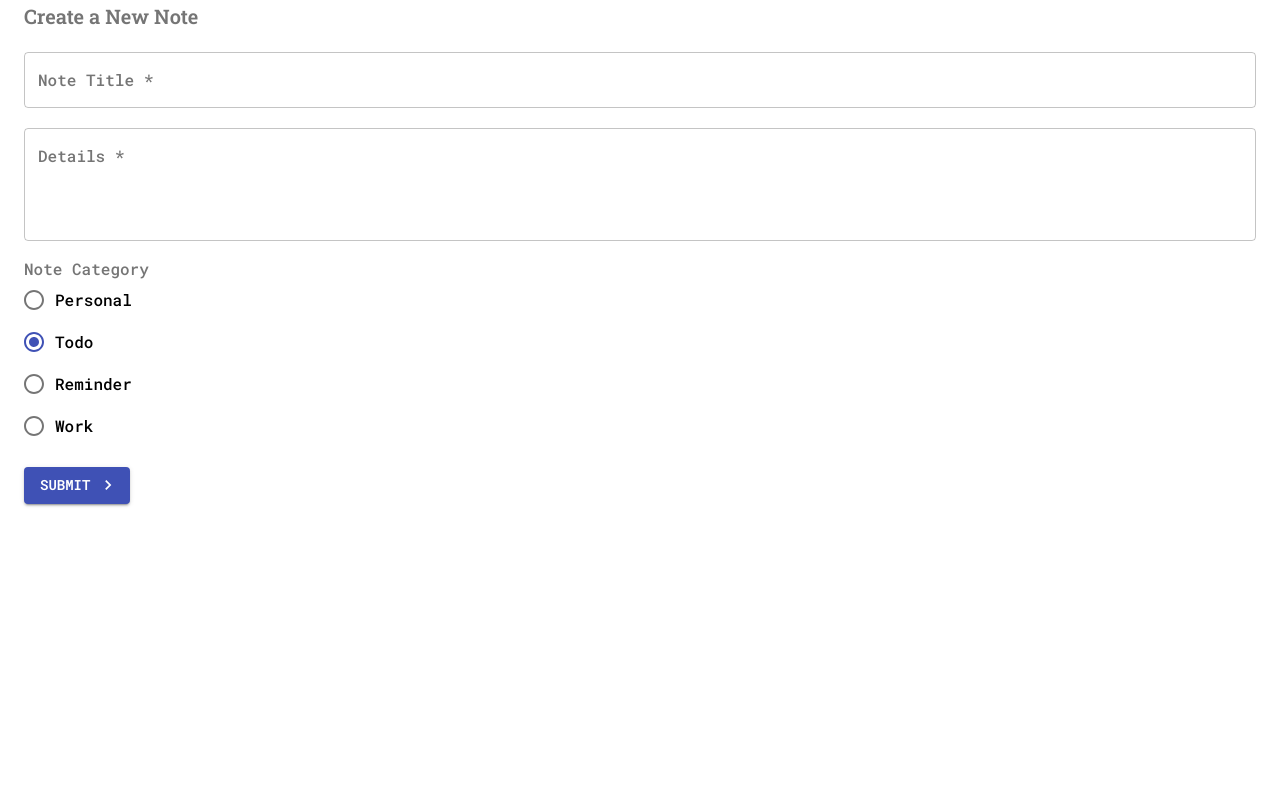
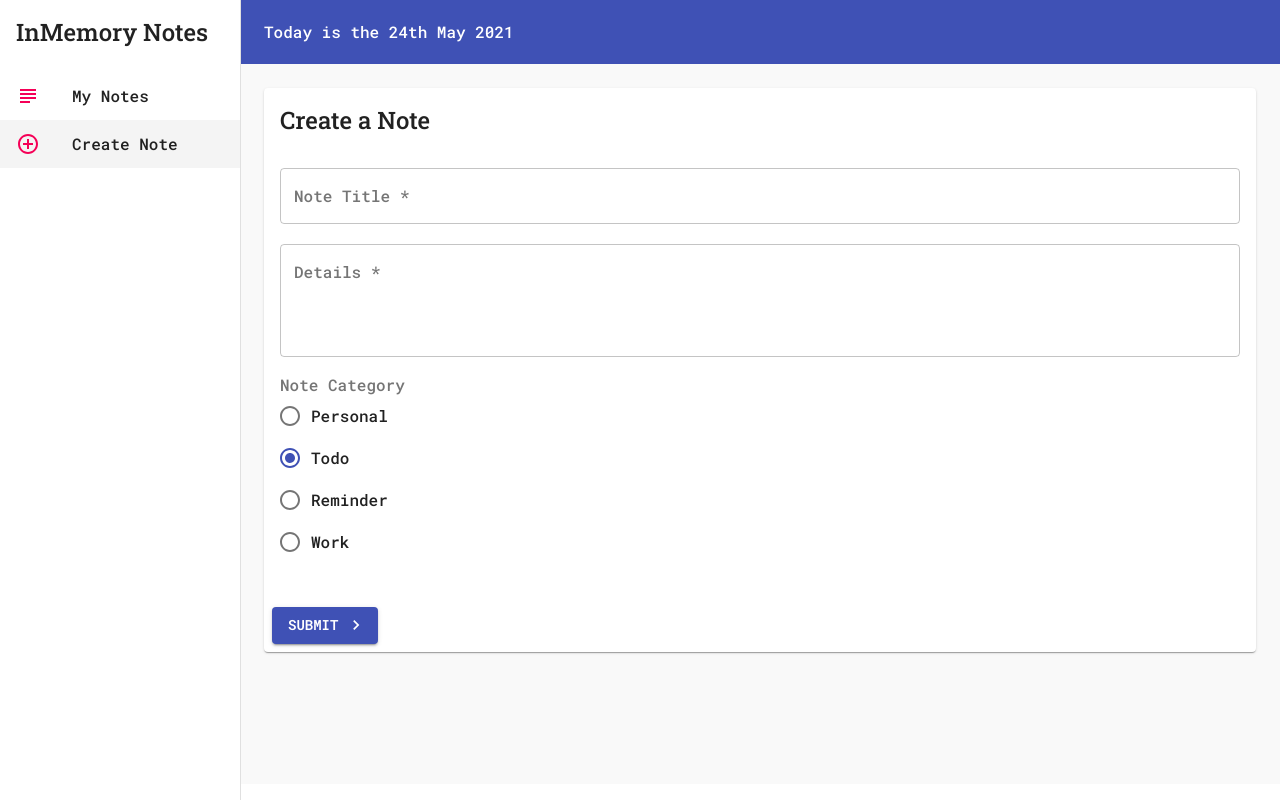
Before and after one commit to deepkush97/inmemory-notes-app-ts, a React (Create React App) app: page /create in a window 1280 px wide. Built offline with nearby package versions, Linux system fonts and the light colour scheme.

Commit message:
Added: Layout with Sidebar and NavBar

```diff
--- a/src/App.tsx
+++ b/src/App.tsx
@@ -5,11 +5,13 @@
 import { View } from "./pages/view";
 import { globalTheme } from "./theme/global";
 import { NotesProvider } from "./context/global";
+import { Layout } from "./components/Layout";
 function App() {
   return (
-    <BrowserRouter>
     <NotesProvider>
       <ThemeProvider theme={globalTheme}>
+        <BrowserRouter>
+          <Layout>
             <Switch>
               <Route exact path="/">
                 <View />
@@ -18,9 +20,10 @@
                 <Create />
               </Route>
             </Switch>
+          </Layout>
+        </BrowserRouter>
       </ThemeProvider>
     </NotesProvider>
-    </BrowserRouter>
   );
 }
 
--- /dev/null
+++ b/src/components/Layout.tsx
@@ -0,0 +1,34 @@
+import { makeStyles } from "@material-ui/core";
+import { FC } from "react";
+import { NavBar } from "./NavBar";
+import { SideBar } from "./SideBar";
+
+const useStyles = makeStyles((theme) => {
+  return {
+    page: {
+      background: "#f9f9f9",
+      width: "100%",
+      height: "92vh",
+      padding: theme.spacing(3),
+    },
+    root: {
+      display: "flex",
+    },
+    toolbar: theme.mixins.toolbar,
+  };
+});
+
+export const Layout: FC = ({ children }) => {
+  const classes = useStyles();
+
+  return (
+    <div className={classes.root}>
+      <NavBar />
+      <SideBar />
+      <div className={classes.page}>
+        <div className={classes.toolbar}></div>
+        {children}
+      </div>
+    </div>
+  );
+};
--- /dev/null
+++ b/src/components/NavBar.tsx
@@ -0,0 +1,36 @@
+import { makeStyles } from "@material-ui/core";
+import AppBar from "@material-ui/core/AppBar";
+import Toolbar from "@material-ui/core/Toolbar";
+import Typography from "@material-ui/core/Typography";
+import { format } from "date-fns";
+
+const drawerWidth = 240;
+
+const useStyles = makeStyles({
+  appBar: {
+    width: `calc(100% - ${drawerWidth}px)`,
+    marginLeft: drawerWidth,
+  },
+  date: {
+    flexGrow: 1,
+  },
+});
+
+export const NavBar = () => {
+  const classes = useStyles();
+
+  return (
+    <AppBar
+      position="fixed"
+      className={classes.appBar}
+      elevation={0}
+      color="primary"
+    >
+      <Toolbar>
+        <Typography className={classes.date}>
+          Today is the {format(new Date(), "do MMMM Y")}
+        </Typography>
+      </Toolbar>
+    </AppBar>
+  );
+};
--- /dev/null
+++ b/src/components/SideBar.tsx
@@ -0,0 +1,74 @@
+import { makeStyles } from "@material-ui/core";
+import Drawer from "@material-ui/core/Drawer";
+import List from "@material-ui/core/List";
+import ListItem from "@material-ui/core/ListItem";
+import ListItemIcon from "@material-ui/core/ListItemIcon";
+import ListItemText from "@material-ui/core/ListItemText";
+import Typography from "@material-ui/core/Typography";
+import { AddCircleOutlineOutlined, SubjectOutlined } from "@material-ui/icons";
+import { useHistory, useLocation } from "react-router-dom";
+
+const drawerWidth = 240;
+
+const useStyles = makeStyles((theme) => {
+  return {
+    drawer: {
+      width: drawerWidth,
+    },
+    drawerPaper: {
+      width: drawerWidth,
+    },
+    active: {
+      background: "#f4f4f4",
+    },
+    title: {
+      padding: theme.spacing(2),
+    },
+  };
+});
+
+export const SideBar = () => {
+  const classes = useStyles();
+  const history = useHistory();
+  const location = useLocation();
+
+  const menuItems = [
+    {
+      text: "My Notes",
+      icon: <SubjectOutlined color="secondary" />,
+      path: "/",
+    },
+    {
+      text: "Create Note",
+      icon: <AddCircleOutlineOutlined color="secondary" />,
+      path: "/create",
+    },
+  ];
+  return (
+    <Drawer
+      className={classes.drawer}
+      variant="permanent"
+      classes={{ paper: classes.drawerPaper }}
+      anchor="left"
+    >
+      <div>
+        <Typography variant="h5" className={classes.title}>
+          InMemory Notes
+        </Typography>
+      </div>
+      <List>
+        {menuItems.map((item) => (
+          <ListItem
+            button
+            key={item.text}
+            onClick={() => history.push(item.path)}
+            className={location.pathname === item.path ? classes.active : ""}
+          >
+            <ListItemIcon>{item.icon}</ListItemIcon>
+            <ListItemText primary={item.text} />
+          </ListItem>
+        ))}
+      </List>
+    </Drawer>
+  );
+};
--- a/src/pages/create.tsx
+++ b/src/pages/create.tsx
@@ -1,21 +1,24 @@
-import React, { useState, FormEvent, useContext } from "react";
-import Typography from "@material-ui/core/Typography";
-import Button from "@material-ui/core/Button";
-import Container from "@material-ui/core/Container";
+import {
+  Button,
+  Card,
+  CardActions,
+  CardContent,
+  CardHeader,
+  FormControl,
+  FormControlLabel,
+  FormLabel,
+  makeStyles,
+  Radio,
+  RadioGroup,
+  TextField,
+} from "@material-ui/core";
 import KeyboardArrowRightIcon from "@material-ui/icons/KeyboardArrowRight";
-import { makeStyles } from "@material-ui/core";
-import TextField from "@material-ui/core/TextField";
-import Radio from "@material-ui/core/Radio";
-import RadioGroup from "@material-ui/core/RadioGroup";
-import FormControlLabel from "@material-ui/core/FormControlLabel";
-import FormControl from "@material-ui/core/FormControl";
-import FormLabel from "@material-ui/core/FormLabel";
+import { FormEvent, useContext, useState } from "react";
 import { useHistory } from "react-router-dom";
 import { NotesContext } from "../context/global";
 
 const useStyles = makeStyles({
   field: {
-    marginTop: 20,
     marginBottom: 20,
     display: "block",
   },
@@ -50,23 +53,15 @@
   };
 
   return (
-    <Container>
-      <Typography
-        variant="h6"
-        color="textSecondary"
-        component="h2"
-        gutterBottom
-      >
-        Create a New Note
-      </Typography>
-
     <form noValidate autoComplete="off" onSubmit={handleSubmit}>
+      <Card>
+        <CardHeader title="Create a Note" />
+        <CardContent>
           <TextField
             className={classes.field}
             onChange={(e) => setTitle(e.target.value)}
             label="Note Title"
             variant="outlined"
-          // color="secondary"
             fullWidth
             required
             error={titleError}
@@ -76,7 +71,6 @@
             onChange={(e) => setDetails(e.target.value)}
             label="Details"
             variant="outlined"
-          // color="secondary"
             multiline
             rows={4}
             fullWidth
@@ -111,7 +105,9 @@
               />
             </RadioGroup>
           </FormControl>
+        </CardContent>
 
+        <CardActions>
           <Button
             type="submit"
             color="primary"
@@ -120,7 +116,8 @@
           >
             Submit
           </Button>
+        </CardActions>
+      </Card>
     </form>
-    </Container>
   );
 };
```
Lines whose indentation alone changed are shown as unchanged.
